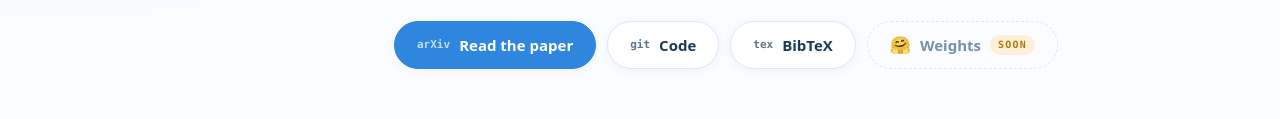
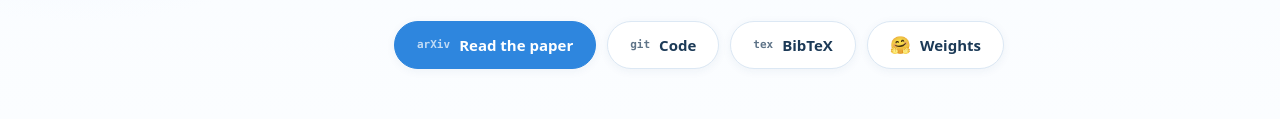
Before and after one commit to Within-yao/EnvACE, a plain HTML site: page docs/index.html in a window 1280 px wide. Shown: the part 463-582 px from the top of the page. Drawn offline with Linux system fonts and the light colour scheme.

Commit message:
docs(page): link released Hugging Face weights, drop 'coming soon' badge

```diff
--- a/docs/index.html
+++ b/docs/index.html
@@ -134,25 +134,7 @@
   .btn.primary { background: var(--act); border-color: var(--act); color: #fff; }
   .btn.primary:hover { background: var(--act-deep); border-color: var(--act-deep); }
   .btn .glyph { font-family: var(--mono); font-size: 11px; opacity: .7; }
-  .btn.soon {
-    background: transparent;
-    border-style: dashed;
-    box-shadow: none;
-    color: var(--muted);
-    font-weight: 600;
-    cursor: default;
-  }
-  .btn.soon .hf { font-size: 17px; line-height: 1; filter: saturate(.85); }
-  .btn.soon small {
-    font-family: var(--mono);
-    font-size: 10px;
-    letter-spacing: .12em;
-    text-transform: uppercase;
-    color: var(--reh-deep);
-    background: var(--reh-soft);
-    border-radius: 999px;
-    padding: 2px 8px;
-  }
+  .btn .hf { font-size: 17px; line-height: 1; filter: saturate(.85); }
 
   @media (max-width: 820px) {
     .masthead { grid-template-columns: 1fr; }
@@ -422,9 +404,9 @@
         <a class="btn primary" href="https://arxiv.org/abs/2608.06197"><span class="glyph">arXiv</span> Read the paper</a>
         <a class="btn" href="https://github.com/Within-yao/EnvACE"><span class="glyph">git</span> Code</a>
         <a class="btn" href="#citation"><span class="glyph">tex</span> BibTeX</a>
-        <span class="btn soon" title="Model weights are coming to Hugging Face in the next few days">
-          <span class="hf" aria-hidden="true">🤗</span> Weights <small>soon</small>
-        </span>
+        <a class="btn" href="https://huggingface.co/collections/Team-ACE/envace-6a9e2c636a706f3d8625ba62">
+          <span class="hf" aria-hidden="true">🤗</span> Weights
+        </a>
       </nav>
     </div>
   </div>
@@ -624,6 +606,7 @@
 <footer>
   <div class="wrap">
     <p class="measure">Code builds on <a href="https://github.com/langfengQ/DrMAS">Dr. MAS</a>, <a href="https://github.com/langfengQ/verl-agent">verl-agent</a> and <a href="https://github.com/volcengine/verl">verl</a>. Released under the Apache 2.0 licence.</p>
+    <p class="measure">Model weights: <a href="https://huggingface.co/Team-ACE/EnvACE-Qwen3-8B">EnvACE-Qwen3-8B</a> and <a href="https://huggingface.co/Team-ACE/EnvACE-Qwen3-1.7B">EnvACE-Qwen3-1.7B</a> on Hugging Face.</p>
     <p class="measure">Questions and issues: <a href="https://github.com/Within-yao/EnvACE/issues">github.com/Within-yao/EnvACE/issues</a></p>
   </div>
 </footer>
```
